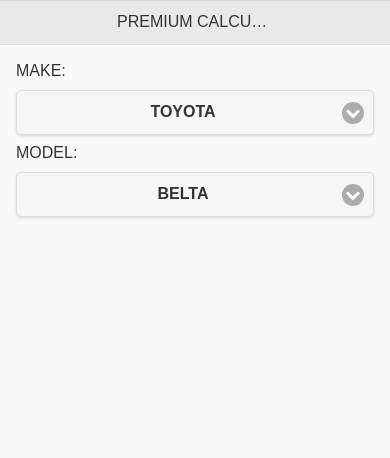
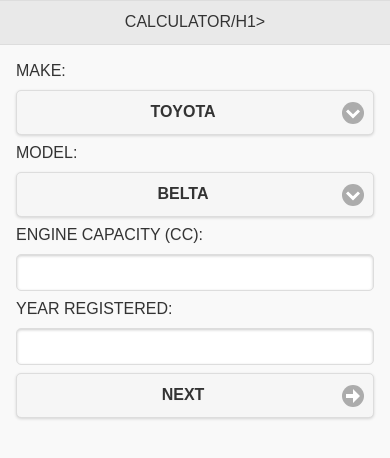
Before and after one commit to nadsrosun/InsurancePremiumCalculator, a plain HTML site: page www/index.html in a window 390 px wide. Drawn offline with Linux system fonts and the light colour scheme; some packages are replaced by stand-ins of ours.

Commit message:
calculator screen 1 structure

```diff
--- a/www/index.html
+++ b/www/index.html
@@ -39,7 +39,7 @@
     <body>
         <div data-role="page" data-theme="a" id="homepage">
             <div data-role="header" data-theme="a">
-                <h1>PREMIUM CALCULATOR</h1>
+                <h1>CALCULATOR/h1>
             </div>
 
             <div role="main" class="ui-content" style="height: 99.9%!important;">
@@ -62,6 +62,15 @@
                         <option value="corolla">Corolla</option>
                     </select>
 
+                    <!-- Engine Capacity -->
+                    <label for="calculator-engine-capacity">Engine Capacity (CC):</label>
+                    <input type="text" name="calculator-engine-capacity" id="calculator-engine-capacity" value="">
+
+                    <!-- Year Registered -->
+                    <label for="calculator-year-registered">Year Registered:</label>
+                    <input type="number" name="calculator-year-registered" id="calculator-year-registered" value="">
+
+                    <input value="Next" class="next-btn" data-icon="arrow-r" data-iconpos="right" data-theme="a" type="button">
                </form>
             </div>
         </div>
```
